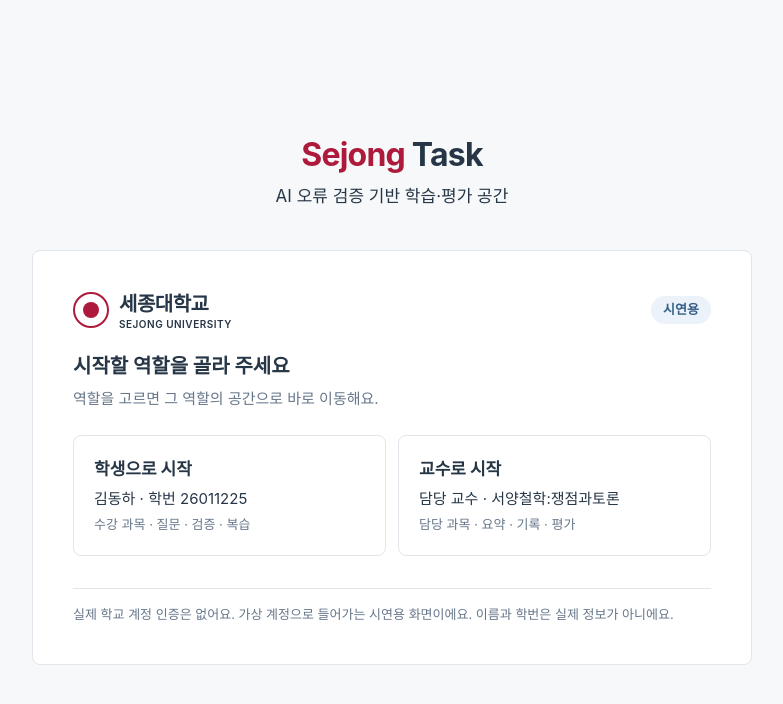
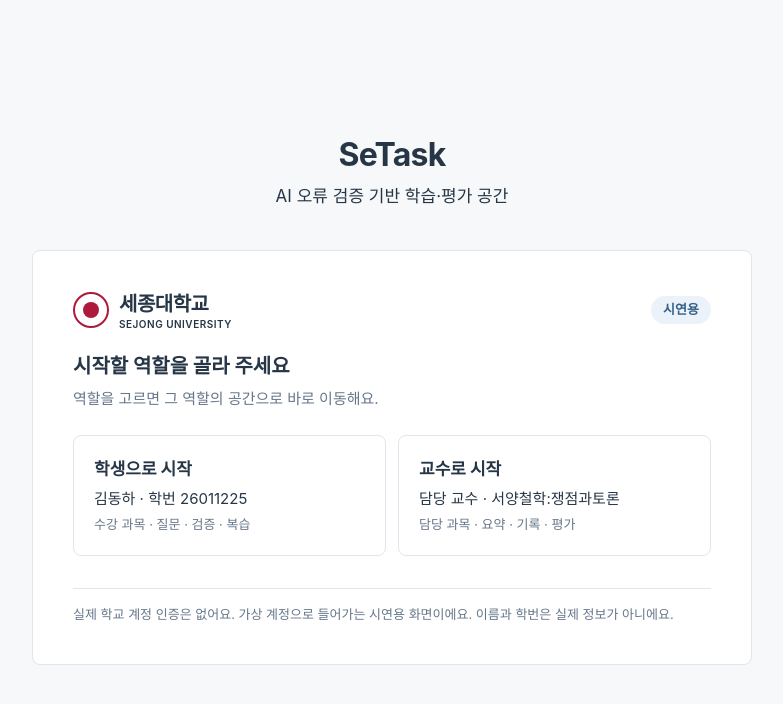
Before and after one commit to edeltoon/edelai, a Next.js app: page / in a window 1280 px wide. Shown: the top 704 px of the page, without its empty margins (248-1031 px from the left). Built offline with nearby package versions, Linux system fonts and the light colour scheme; a web font is replaced by a local one.

Commit message:
fix: 서비스 이름을 Sejong Task에서 SeTask로 변경
역할 선택 화면 제목과 문서 제목(<title>) 모두 변경.

Co-Authored-By: Claude Opus 5.5 <noreply@anthropic.com>

```diff
--- a/src/app/globals.css
+++ b/src/app/globals.css
@@ -58,7 +58,7 @@
   --text-title--line-height: 1.3;
   --text-display: 28px;
   --text-display--line-height: 1.3;
-  /* 서비스 이름 전용 (역할 선택 화면 Sejong Task). 다른 제목에는 쓰지 않는다 */
+  /* 서비스 이름 전용 (역할 선택 화면 SeTask). 다른 제목에는 쓰지 않는다 */
   --text-hero: 32px;
   --text-hero--line-height: 1.25;
 
--- a/src/app/layout.tsx
+++ b/src/app/layout.tsx
@@ -2,7 +2,7 @@ import type { Metadata } from "next";
 import "./globals.css";
 
 export const metadata: Metadata = {
-  title: { default: "Sejong Task | 세종대학교 AI 학습 공간 (시연용)", template: "%s | Sejong Task" },
+  title: { default: "SeTask | 세종대학교 AI 학습 공간 (시연용)", template: "%s | SeTask" },
   description: "AI 오류 검증 기반 대학 학습 평가 플랫폼",
 };
 
--- a/src/features/role-select/RoleSelect.tsx
+++ b/src/features/role-select/RoleSelect.tsx
@@ -61,9 +61,7 @@ export function RoleSelect() {
   return (
     <main className="flex min-h-dvh flex-col items-center justify-center bg-subtle px-4 py-10">
       <header className="mb-10 text-center">
-        <h1 className="whitespace-nowrap text-hero font-bold tracking-tight text-ink">
-          <span className="text-sejong">Sejong</span> Task
-        </h1>
+        <h1 className="whitespace-nowrap text-hero font-bold tracking-tight text-ink">SeTask</h1>
         <p className="mt-2 text-lead text-ink">AI 오류 검증 기반 학습·평가 공간</p>
       </header>
       <div className="w-full max-w-[720px] rounded-block border border-line bg-page px-5 py-8 sm:px-10 sm:py-10">
```
Also changed, not shown: 1 other file (tests, documents, lock files or other folders).
